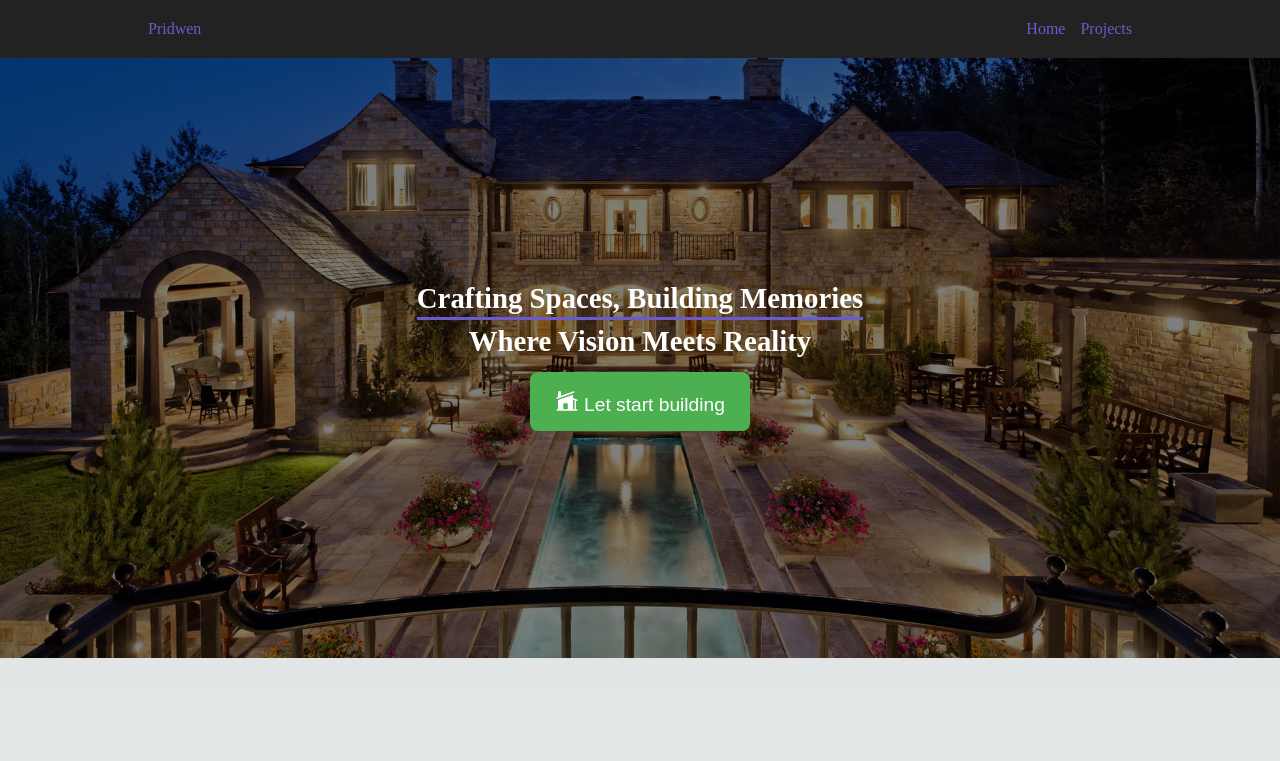
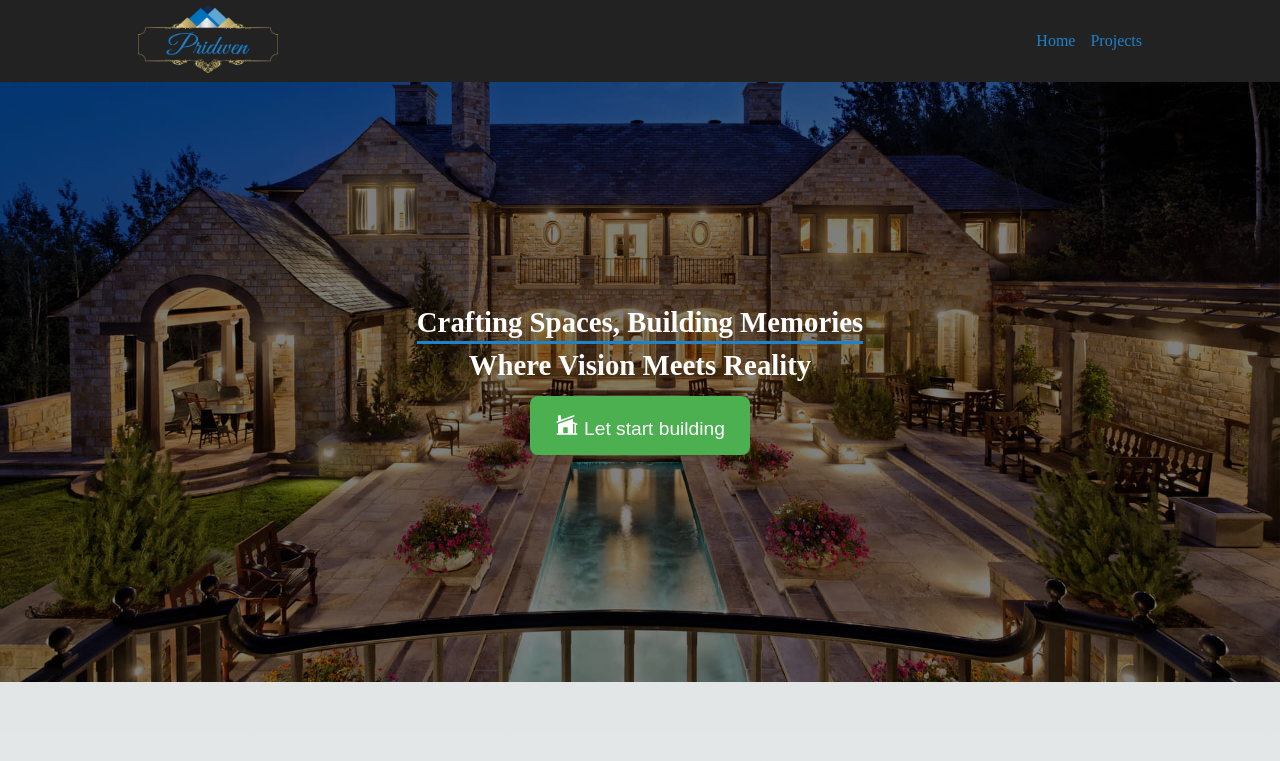
Before and after one commit to rickyxgit/pridwen, a Next.js app: page / in a window 1280 px wide. Shown: the top 761 px of the page. Built offline with nearby package versions, Linux system fonts and the light colour scheme.

Commit message:
header update

```diff
--- a/components/Header.js
+++ b/components/Header.js
@@ -1,22 +1,32 @@
 import Link from "next/link";
-import styles from '../styles/components/Header.module.css';
+import styles from "../styles/components/Header.module.css";
+import Image from "next/image";
 
 export default function Header() {
   return (
+    <div className={styles.StyledHeader}>
+      <div className={styles.center}>
+        <div className={styles.Wrapper}>
+          <Link  href={"/"}>
+            <Image
+              src="/images/main/Logo.png" // Specify the path to your image
+              alt="Description of the image" // Provide alternative text
+              width={300}
+              height={300}
+              className={styles.logo}
+            />
+          </Link>
 
-
-    <div className= {styles.StyledHeader}>
-     <div className={styles.center}>
-        <div className={styles.Wrapper}>
-          <div className={styles.Logo} href={"/"}> Pridwen </div>
-          <div className={styles.StyledNav}>
-            <Link className={styles.NavLink} href={"/"}>Home</Link>
-            <Link className={styles.NavLink} href={"/projects"}>Projects</Link>
-
+          <div className={styles.centerNav}>
+            <Link className={styles.NavLink} href={"/"}>
+              Home
+            </Link>
+            <Link className={styles.NavLink} href={"/projects"}>
+              Projects
+            </Link>
           </div>
         </div>
-        </div>
-
+      </div>
     </div>
   );
 }
--- a/styles/Index.module.css
+++ b/styles/Index.module.css
@@ -128,5 +128,9 @@
 .center {
   display: flex;
   justify-content: center;
-  align-content: center;
+  align-items: center;
 }
+
+.logoImage {
+  width: 100px;
+}
--- a/styles/components/Header.module.css
+++ b/styles/components/Header.module.css
@@ -1,6 +1,6 @@
 .center {
   margin: 0 auto;
-  padding: 0 20px;
+  padding: 0 10px;
   width: 80%;
 }
 
@@ -9,60 +9,30 @@
   padding: 0;
 }
 
-.Logo {
-  color: var(--primary-color);
-  text-decoration: none;
-  position: relative;
-  z-index: 3;
-}
-
 .Wrapper {
   display: flex;
   justify-content: space-between;
-  padding: 20px 0;
+  padding: 5px 0;
+
 }
 
-.StyledNav {
+.centerNav {
+  display: flex;
+  justify-content: center;
+  align-items: center;
   gap: 15px;
-  position: fixed;
-  top: 0;
-  bottom: 0;
-  left: 0;
-  right: 0;
-  padding: 70px 20px 20px;
-  background-color: #222;
+
 }
 
 .NavLink {
-  display: block;
   color: var(--primary-color);
   text-decoration: none;
   padding: 10px 0;
 }
 
-.NavButton {
-  background-color: transparent;
-  width: 30px;
-  height: 30px;
-  border: 0;
-  color: white;
-  cursor: pointer;
-  position: relative;
-  z-index: 3;
+
+
+.logo {
+  width: 140px;
+  height: 68px;
 }
-
-@media screen and (min-width: 768px) {
-  .StyledNav {
-    display: flex;
-    position: static;
-    padding: 0;
-  }
-
-  .NavLink {
-    padding: 0;
-  }
-
-  .NavButton {
-    display: none;
-  }
-}
--- a/styles/globals.css
+++ b/styles/globals.css
@@ -1,5 +1,5 @@
 :root {
-  --primary-color: #6a5acd;
+  --primary-color: #1f82cc;
   --secondary-color: #4CAF50;
   --tertiary-color: #333333;
 
```
Also changed, not shown: pages/index.js (+7 -10 lines), public/images/main/Logo.png (added).
